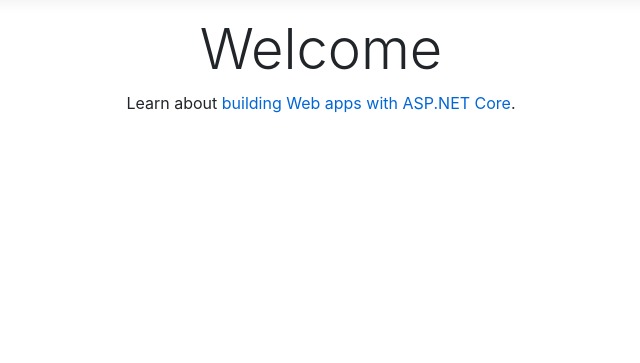
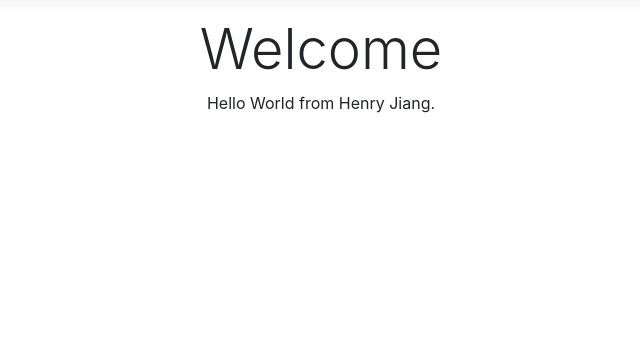
Before and after one commit to HadwinJ/VSCodeForCore, an ASP.NET Core app: page / in a window 1280 px wide. Shown: the part 57-420 px from the top of the page, without its empty margins (319-959 px from the left). Run offline with ASP.NET Core 8, Linux system fonts and the light colour scheme.

Commit message:
Change Index.html to Hello World

```diff
--- a/MvcMovie/Views/Home/Index.cshtml
+++ b/MvcMovie/Views/Home/Index.cshtml
@@ -4,5 +4,5 @@
 
 <div class="text-center">
     <h1 class="display-4">Welcome</h1>
-    <p>Learn about <a href="https://docs.microsoft.com/aspnet/core">building Web apps with ASP.NET Core</a>.</p>
+    <p>Hello World from Henry Jiang.</p>
 </div>
```
